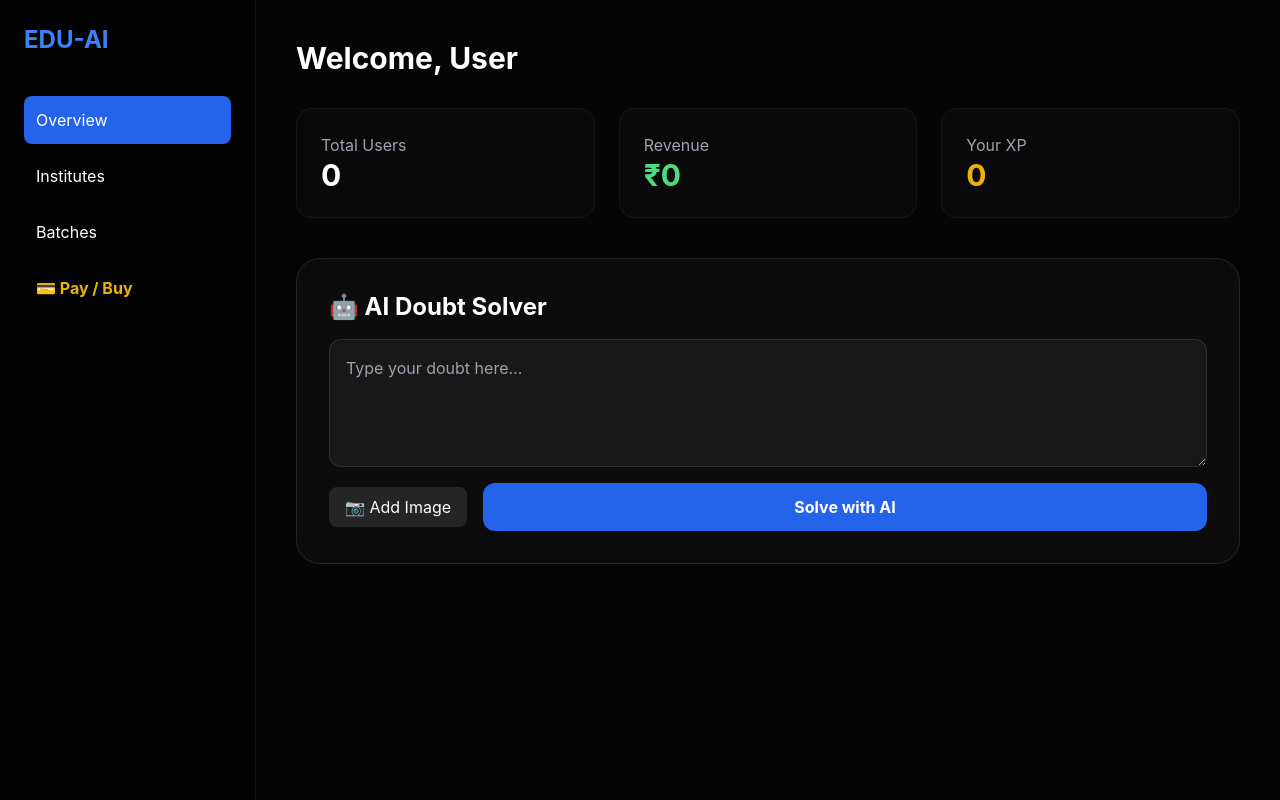
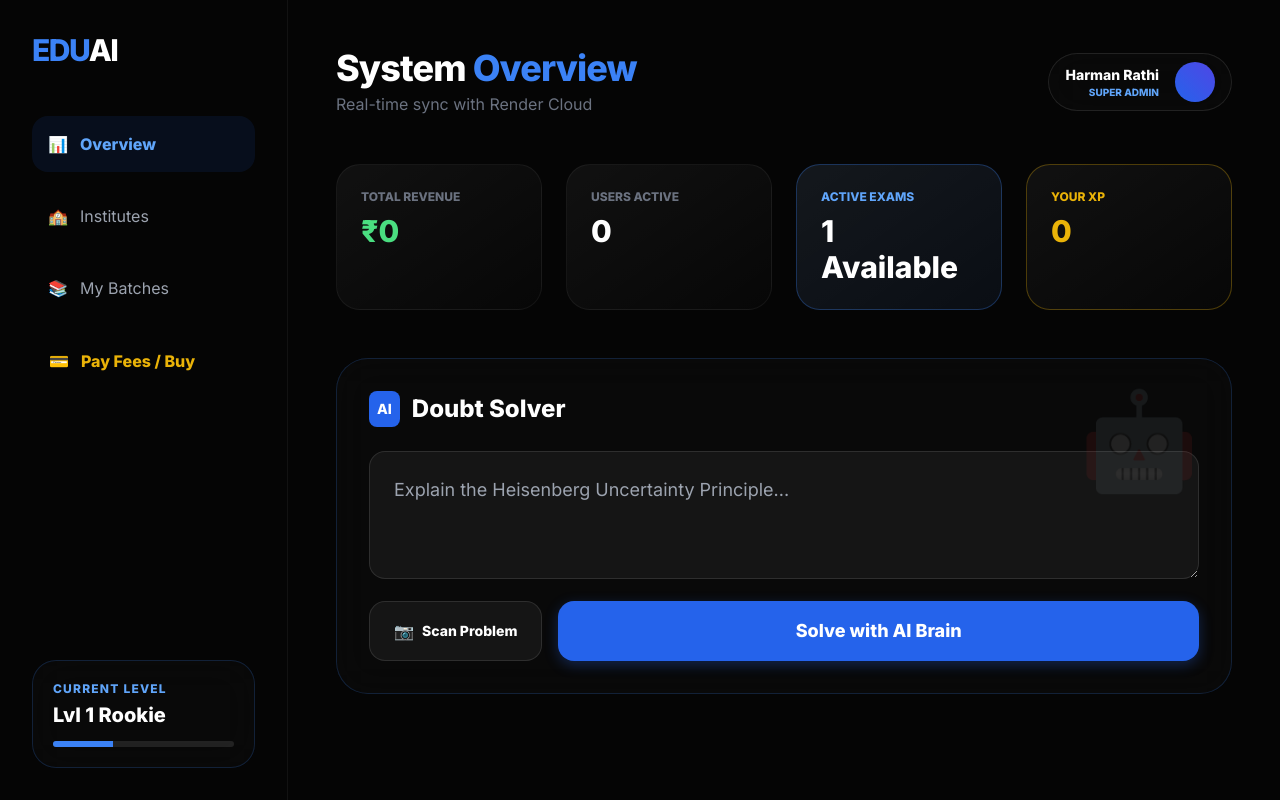
Before and after one commit to harmanrathi1556/edu-platform, a plain HTML site: page frontend/dashboard.html in a window 1280 px wide. Drawn offline with nearby package versions, Linux system fonts and the light colour scheme; no server answers.

Commit message:
Update dashboard.html

```diff
--- a/frontend/dashboard.html
+++ b/frontend/dashboard.html
@@ -2,77 +2,127 @@
 <html lang="en">
 <head>
     <meta charset="UTF-8">
-    <title>Edu-AI | Smart Portal</title>
+    <meta name="viewport" content="width=device-width, initial-scale=1.0">
+    <title>Edu-AI | Smart Dashboard</title>
     <script src="https://cdn.tailwindcss.com"></script>
+    <link href="https://fonts.googleapis.com/css2?family=Inter:wght@400;600;800&display=swap" rel="stylesheet">
     <style>
-        body { background: #050505; color: white; font-family: 'Inter', sans-serif; }
-        .glass { background: rgba(255, 255, 255, 0.03); backdrop-filter: blur(15px); border: 1px solid rgba(255, 255, 255, 0.1); }
-        .stat-card { background: rgba(255,255,255,0.02); border: 1px solid rgba(255,255,255,0.05); transition: 0.3s; }
-        .stat-card:hover { border-color: rgba(59, 130, 246, 0.5); background: rgba(59, 130, 246, 0.05); }
+        body { background: #050505; color: white; font-family: 'Inter', sans-serif; overflow-x: hidden; }
+        .glass { background: rgba(255, 255, 255, 0.02); backdrop-filter: blur(20px); border: 1px solid rgba(255, 255, 255, 0.05); }
+        .sidebar { border-right: 1px solid rgba(255, 255, 255, 0.05); }
+        .stat-card { background: linear-gradient(145deg, rgba(255,255,255,0.05), rgba(255,255,255,0.01)); border: 1px solid rgba(255,255,255,0.05); transition: 0.3s; }
+        .stat-card:hover { border-color: #3b82f6; transform: translateY(-2px); }
+        .btn-primary { background: #2563eb; transition: 0.3s; box-shadow: 0 4px 14px 0 rgba(37, 99, 235, 0.3); }
+        .btn-primary:hover { background: #1d4ed8; transform: scale(1.02); }
     </style>
 </head>
 <body class="flex min-h-screen">
 
-    <aside class="w-64 bg-black/50 border-r border-white/5 p-6 flex flex-col">
-        <div class="text-2xl font-bold mb-10 text-blue-500">EDU-AI</div>
-        <nav class="space-y-2 flex-1">
-            <div onclick="location.reload()" class="p-3 bg-blue-600 rounded-lg cursor-pointer">Overview</div>
-            <div onclick="showSection('institutes')" class="p-3 hover:bg-white/5 rounded-lg cursor-pointer">Institutes</div>
-            <div onclick="showSection('batches')" class="p-3 hover:bg-white/5 rounded-lg cursor-pointer">Batches</div>
-            <div onclick="showPayment()" class="p-3 text-yellow-500 font-bold cursor-pointer">💳 Pay / Buy</div>
+    <aside class="w-72 sidebar p-8 flex flex-col hidden lg:flex">
+        <div class="text-3xl font-black mb-12 tracking-tighter text-blue-500">EDU<span class="text-white">AI</span></div>
+        <nav class="space-y-4 flex-1">
+            <div onclick="location.reload()" class="flex items-center gap-3 p-4 bg-blue-600/10 text-blue-400 rounded-2xl cursor-pointer font-bold">
+                <span>📊</span> Overview
+            </div>
+            <div onclick="alert('Institutes System Active')" class="flex items-center gap-3 p-4 hover:bg-white/5 rounded-2xl cursor-pointer transition text-gray-400">
+                <span>🏫</span> Institutes
+            </div>
+            <div onclick="alert('Batch System Active')" class="flex items-center gap-3 p-4 hover:bg-white/5 rounded-2xl cursor-pointer transition text-gray-400">
+                <span>📚</span> My Batches
+            </div>
+            <div onclick="showPayment()" class="flex items-center gap-3 p-4 hover:bg-yellow-500/10 text-yellow-500 rounded-2xl cursor-pointer transition font-bold border border-transparent hover:border-yellow-500/20">
+                <span>💳</span> Pay Fees / Buy
+            </div>
         </nav>
+
+        <div class="mt-auto p-5 glass rounded-3xl border border-blue-500/20">
+            <p class="text-xs text-blue-400 font-bold uppercase tracking-widest mb-1">Current Level</p>
+            <p id="userLevel" class="text-xl font-black text-white">Lvl 1 Rookie</p>
+            <div class="w-full bg-white/10 h-1.5 rounded-full mt-3 overflow-hidden">
+                <div class="bg-blue-500 h-full w-1/3"></div>
+            </div>
+        </div>
     </aside>
 
-    <main class="flex-1 p-10">
-        <div id="overview-section">
-            <h1 class="text-3xl font-bold mb-8">Welcome, <span id="userNameDisplay">User</span></h1>
+    <main class="flex-1 p-6 md:p-12 overflow-y-auto">
+        <header class="flex justify-between items-center mb-12">
+            <div>
+                <h1 class="text-4xl font-black tracking-tight">System <span class="text-blue-500">Overview</span></h1>
+                <p class="text-gray-500 mt-1">Real-time sync with Render Cloud</p>
+            </div>
+            <div class="flex items-center gap-4 glass py-2 px-4 rounded-full border-white/10">
+                <div class="text-right">
+                    <p id="userNameDisplay" class="font-bold text-sm">Harman Rathi</p>
+                    <p id="userRoleDisplay" class="text-[10px] text-blue-400 uppercase font-black">Super Admin</p>
+                </div>
+                <div class="w-10 h-10 bg-gradient-to-tr from-blue-600 to-indigo-600 rounded-full"></div>
+            </div>
+        </header>
 
-            <div class="grid grid-cols-1 md:grid-cols-3 gap-6 mb-10">
-                <div class="stat-card p-6 rounded-2xl">
-                    <p class="text-gray-400">Total Users</p>
-                    <p id="totalUsers" class="text-3xl font-bold">0</p>
+        <div class="grid grid-cols-1 md:grid-cols-4 gap-6 mb-12">
+            <div class="stat-card p-6 rounded-3xl">
+                <p class="text-gray-500 text-xs font-bold uppercase">Total Revenue</p>
+                <p id="totalRevenue" class="text-3xl font-black mt-2 text-green-400">₹0</p>
             </div>
-                <div class="stat-card p-6 rounded-2xl">
-                    <p class="text-gray-400">Revenue</p>
-                    <p id="totalRevenue" class="text-3xl font-bold text-green-400">₹0</p>
+            <div class="stat-card p-6 rounded-3xl">
+                <p class="text-gray-500 text-xs font-bold uppercase">Users Active</p>
+                <p id="totalUsers" class="text-3xl font-black mt-2">0</p>
             </div>
-                <div class="stat-card p-6 rounded-2xl">
-                    <p class="text-gray-400">Your XP</p>
-                    <p id="userXP" class="text-3xl font-bold text-yellow-500">0</p>
+            <div onclick="window.location.href='exam.html'" class="stat-card p-6 rounded-3xl cursor-pointer border-blue-500/30 bg-blue-500/5">
+                <p class="text-blue-400 text-xs font-bold uppercase">Active Exams</p>
+                <p class="text-3xl font-black mt-2">1 Available</p>
+            </div>
+            <div class="stat-card p-6 rounded-3xl border-yellow-500/30">
+                <p class="text-yellow-500 text-xs font-bold uppercase">Your XP</p>
+                <p id="userXP" class="text-3xl font-black mt-2 text-yellow-500">0</p>
             </div>
         </div>
 
-            <div class="glass p-8 rounded-3xl">
-                <h2 class="text-2xl font-bold mb-4">🤖 AI Doubt Solver</h2>
-                <div class="flex flex-col gap-4">
-                    <textarea id="aiQuestion" placeholder="Type your doubt here..." class="w-full bg-white/5 p-4 rounded-xl border border-white/10 h-32"></textarea>
+        <section class="glass p-8 rounded-[2rem] border-blue-500/20 relative overflow-hidden">
+            <div class="absolute top-0 right-0 p-8 opacity-10 text-8xl">🤖</div>
+            <h2 class="text-2xl font-black mb-6 flex items-center gap-3">
+                <span class="bg-blue-600 p-2 rounded-lg text-sm">AI</span> Doubt Solver
+            </h2>
 
-                    <div class="flex items-center gap-4">
-                        <label class="cursor-pointer bg-white/10 px-4 py-2 rounded-lg hover:bg-white/20">
-                            📷 Add Image
-                            <input type="file" id="aiImage" class="hidden" onchange="alert('Image attached!')">
+            <div class="space-y-4">
+                <textarea id="aiQuestion" placeholder="Explain the Heisenberg Uncertainty Principle..."
+                    class="w-full bg-white/5 border border-white/10 p-6 rounded-2xl focus:outline-none focus:border-blue-500 transition h-32 text-lg"></textarea>
+
+                <div class="flex flex-wrap gap-4">
+                    <label class="flex-1 md:flex-none cursor-pointer bg-white/5 border border-white/10 px-6 py-4 rounded-2xl hover:bg-white/10 transition flex items-center justify-center gap-2">
+                        <span>📷</span> <span class="text-sm font-bold">Scan Problem</span>
+                        <input type="file" id="aiImage" class="hidden" onchange="alert('Image analyzed! Ready to solve.')">
                     </label>
-                        <button onclick="askAI()" class="flex-1 bg-blue-600 py-3 rounded-xl font-bold hover:bg-blue-700">Solve with AI</button>
+                    <button onclick="askAI()" class="flex-[2] btn-primary py-4 rounded-2xl font-black text-lg">
+                        Solve with AI Brain
+                    </button>
                 </div>
             </div>
-                <div id="aiResponse" class="mt-6 p-6 bg-blue-500/10 rounded-2xl hidden border border-blue-500/20"></div>
+
+            <div id="aiResponse" class="mt-8 p-6 bg-blue-600/5 border border-blue-500/20 rounded-2xl hidden text-blue-100 leading-relaxed">
                 </div>
-        </div>
+        </section>
     </main>
 
-    <div id="paymentModal" class="fixed inset-0 bg-black/90 hidden flex items-center justify-center p-6 z-50">
-        <div class="glass p-8 rounded-3xl w-full max-w-md relative">
-            <button onclick="hidePayment()" class="absolute top-4 right-4 text-2xl">✕</button>
-            <h2 class="text-2xl font-bold mb-4">Payment Portal</h2>
+    <div id="paymentModal" class="fixed inset-0 bg-black/95 backdrop-blur-xl hidden flex items-center justify-center p-6 z-50">
+        <div class="glass p-10 rounded-[2.5rem] w-full max-w-lg border-white/10 relative">
+            <button onclick="hidePayment()" class="absolute top-6 right-6 text-gray-400 hover:text-white text-3xl">✕</button>
+            <h2 class="text-3xl font-black mb-2">Secure <span class="text-blue-500">Payment</span></h2>
+            <p class="text-gray-500 text-sm mb-8 italic">Scan QR, pay, and upload your screenshot.</p>
 
-            <div class="border-2 border-dashed border-white/20 rounded-2xl p-4 mb-6 text-center">
-                <p class="text-xs text-gray-400 mb-2 font-bold">YOUR QR CODE GOES HERE</p>
-                <img id="myQR" src="https://via.placeholder.com/200?text=Upload+Your+QR+to+GitHub" class="w-40 h-40 mx-auto rounded-lg">
+            <div class="bg-white p-4 rounded-3xl mb-8 w-48 h-48 mx-auto shadow-2xl shadow-blue-500/20">
+                <img id="myQR" src="https://api.qrserver.com/v1/create-qr-code/?size=200x200&data=PAY_HARMAN" alt="Payment QR" class="w-full h-full rounded-xl">
             </div>
 
-            <input id="payAmount" type="number" placeholder="Amount" class="w-full bg-white/5 p-4 rounded-xl mb-4">
-            <input id="qrUrl" type="text" placeholder="Paste Screenshot Link" class="w-full bg-white/5 p-4 rounded-xl mb-6">
-            <button onclick="submitPayment()" class="w-full bg-blue-600 py-4 rounded-xl font-bold">Submit Payment</button>
+            <div class="space-y-4">
+                <input id="payAmount" type="number" placeholder="Enter Amount (INR)" class="w-full bg-white/5 border border-white/10 p-4 rounded-2xl text-white outline-none focus:border-blue-500">
+                <input id="qrUrl" type="text" placeholder="Screenshot Link (ImgBB/Direct Link)" class="w-full bg-white/5 border border-white/10 p-4 rounded-2xl text-white outline-none focus:border-blue-500">
+                <select id="selectedBatch" class="w-full bg-white/5 border border-white/10 p-4 rounded-2xl text-gray-400 outline-none">
+                    <option value="batch_jee">JEE Star Batch</option>
+                    <option value="batch_neet">NEET Pro Batch</option>
+                </select>
+                <button onclick="submitPayment()" class="w-full btn-primary py-5 rounded-2xl font-black text-xl mt-4">Submit for Verification</button>
+            </div>
         </div>
     </div>
 
```
Lines whose indentation alone changed are shown as unchanged.
